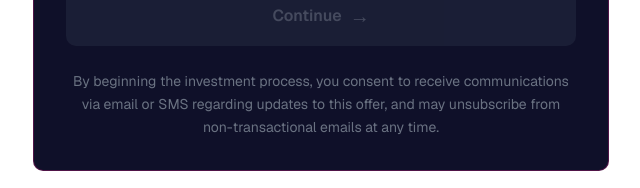
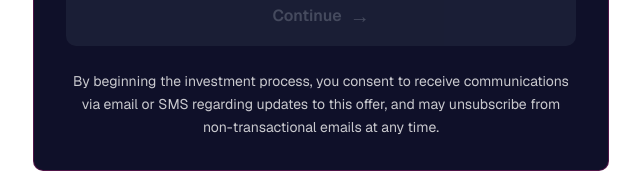
Before and after one commit to AkeoDev/elf-labs-investment-app, a Next.js app: page / in a window 1280 px wide. Shown: the part 351-539 px from the top of the page, without its empty margins (319-959 px from the left). Built offline with nearby package versions, Linux system fonts and the light colour scheme; no server answers.

Commit message:
merging fix,
forgot to accept an incoming change for the text colour

```diff
--- a/components/initial-form.tsx
+++ b/components/initial-form.tsx
@@ -278,7 +278,7 @@ export function InitialForm({ onSubmit }: InitialFormProps) {
         </button>
       </form>
 
-      <p className="text-gray-500 text-sm text-center mt-6 leading-relaxed">
+      <p className="text-[#F8F8F8]/80 text-sm text-center mt-6 leading-relaxed">
         By beginning the investment process, you consent to receive communications via email or SMS regarding updates to
         this offer, and may unsubscribe from non-transactional emails at any time.
       </p>
```
